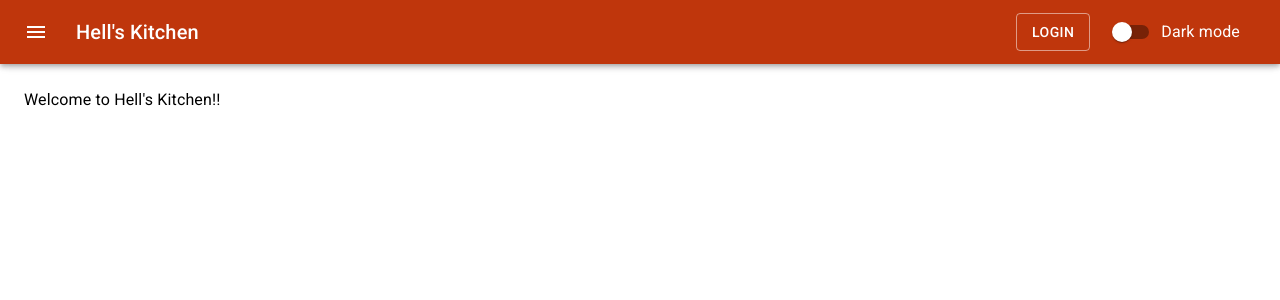
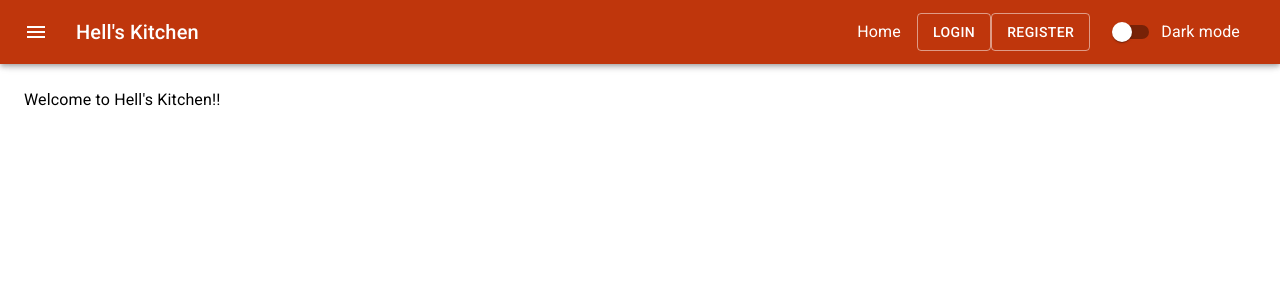
Before and after one commit to pedja77/KitchenFrontEnd, a React (Vite) app: page / in a window 1280 px wide. Shown: the top 300 px of the page. Built offline with nearby package versions, Linux system fonts and the light colour scheme.

Commit message:
Osnovna funkcionalnost top menija, treba poraditi na rasporedu

```diff
--- a/src/App.jsx
+++ b/src/App.jsx
@@ -40,6 +40,7 @@ import { useLogin } from "./hooks/useLogin";
 import LoginControl from "./components/login/LoginControl.jsx";
 
 import Home from "./components/home/Home";
+import { getUser, getUserRole } from "./utils/token";
 
 // import { ThemeProvider } from 'styled-components';
 /*
@@ -104,28 +105,36 @@ function App() {
   const [user, login, logout] = useLogin();
 
   // Proveriti jos da li je isDarkMode u listi zavisnosti?????
-  const lightTheme = useMemo(() => createTheme({
+  const lightTheme = useMemo(
+    () =>
+      createTheme({
         palette: {
           mode: "light",
           primary: {
             main: "#bf360c",
           },
           secondary: {
-        main: "#ffffff"
+            main: "#ffffff",
           },
           divider: "#00300d",
           text: {
             primary: "#00000",
-        secondary: "#424242"
-      }
+            secondary: "#424242",
           },
-  }), [isDarkMode]);
+        },
+      }),
+    [isDarkMode]
+  );
 
-  const darkTheme = useMemo(() => createTheme({
+  const darkTheme = useMemo(
+    () =>
+      createTheme({
         palette: {
           mode: "dark",
         },
-  }), [isDarkMode]);
+      }),
+    [isDarkMode]
+  );
 
   const handlerDrawer = () => {
     setOpenDrawer(!openDrawer);
@@ -157,12 +166,58 @@ function App() {
               >
                 {openDrawer ? <Close /> : <MenuIcon />}
               </IconButton>
-              <Typography variant="h6" component="div" sx={{ flexGrow: 1}}>
+              <Typography variant="h6" component="div" sx={{ flexGrow: "1" }}>
                 Hell's Kitchen
               </Typography>
-              <Box sx={{display: 'flex', flexDirection: 'row', justifyContent: 'space-between'}}>
-              <LoginControl safePath="/" defaultPath="/" isInToolbar={true}/>
-                <FormGroup sx={{marginLeft: 3}}>
+
+              <Box>
+                <List sx={{ display: "flex", flexDirection: "row" }}>
+                  <ListItem disablePadding>
+                    <ListItemButton component={NavLink} to="/">
+                      <ListItemText primary="Home" />
+                    </ListItemButton>
+                  </ListItem>
+                  {getUser() && getUserRole() === "ADMINISTRATOR" && (
+                    <ListItem disablePadding>
+                      <ListItemButton component={NavLink} to="/admin">
+                        <ListItemText primary="Dashboard" />
+                      </ListItemButton>
+                    </ListItem>
+                  )}
+                  {getUser() && getUserRole() === "COOK" && (
+                    <ListItem disablePadding>
+                      <ListItemButton component={NavLink} to="/cook">
+                        <ListItemText primary="My Recipes" />
+                      </ListItemButton>
+                    </ListItem>
+                  )}
+                  {getUser() && getUserRole() === "REGULARUSER" && (
+                    <ListItem disablePadding>
+                      <ListItemButton component={NavLink} to="/user">
+                        <ListItemText primary="My Recipes" />
+                      </ListItemButton>
+                    </ListItem>
+                  )}
+                </List>
+              </Box>
+              <Box
+                sx={{
+                  display: "flex",
+                  flexDirection: "row",
+                  justifyContent: "space-between",
+                }}
+              >
+                <LoginControl safePath="/" defaultPath="/" isInToolbar={true} />
+                <Button
+                  variant="outlined"
+                  // onClick={(e) => {}}
+                  color="secondary"
+                  component={NavLink}
+                  to="/register"
+                >
+                  Register
+                </Button>
+                <FormGroup sx={{ marginLeft: 3 }}>
                   <FormControlLabel
                     control={
                       <Switch
@@ -190,7 +245,7 @@ function App() {
             open={openDrawer}
           >
             <Toolbar />
-            <DrawerHeader sx={{display: 'flex', justifyContent: 'flex-end'}}>
+            <DrawerHeader sx={{ display: "flex", justifyContent: "flex-end" }}>
               <IconButton onClick={handlerDrawer}>
                 {theme.direction === "ltr" ? (
                   <ChevronLeftIcon />
```
Lines whose indentation alone changed are shown as unchanged.
